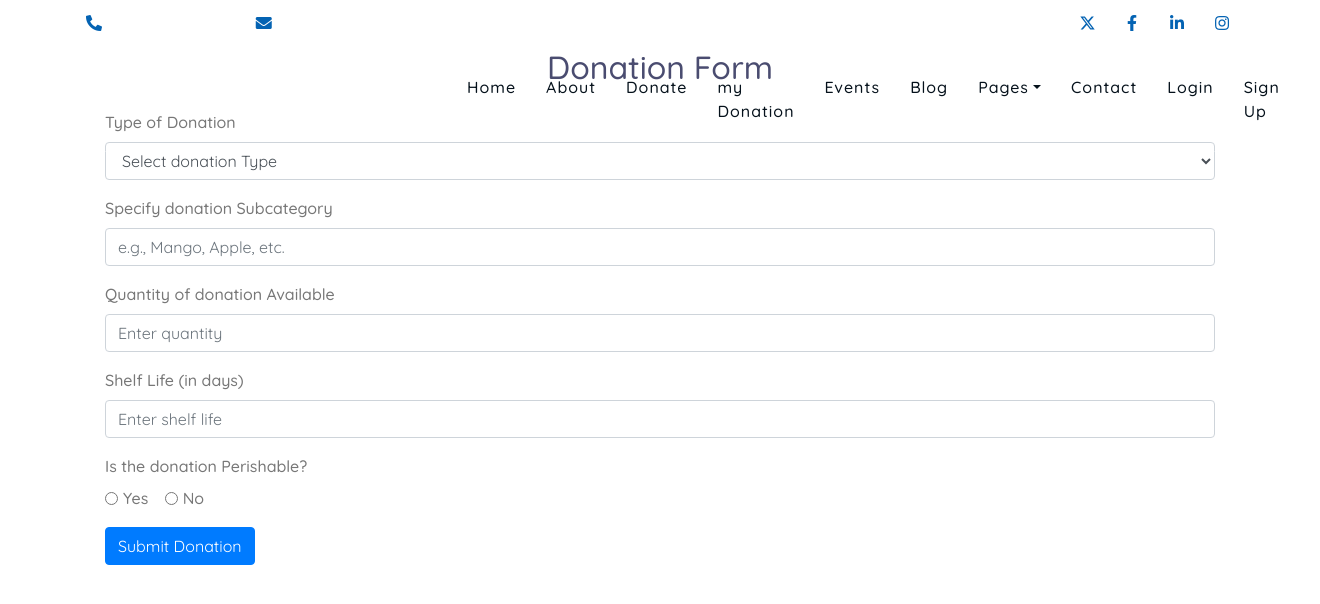
After one commit to Alex203maina/foodFairy, a Django app: page /make_donation/ in a window 1320 px wide. The commit adds this page. Shown: the top 604 px of the page. Run offline with Django 5.2, Linux system fonts and the light colour scheme; some libraries are stand-ins or nearby versions.

```diff
--- a/foodfairy/app/static/css/style.css
+++ b/foodfairy/app/static/css/style.css
@@ -267,7 +267,7 @@ a:focus {
 .navbar-dark .navbar-nav .nav-link:hover,
 .navbar-dark .navbar-nav .nav-link.active {
     padding: 10px 15px 8px 15px;
-    color: #ffffff;
+    color: #05111b;
 }
 
 .navbar-dark .navbar-nav .nav-link:hover,
--- a/foodfairy/app/templates/header.html
+++ b/foodfairy/app/templates/header.html
@@ -39,8 +39,10 @@
 
         <div class="collapse navbar-collapse justify-content-between" id="navbarCollapse">
             <div class="navbar-nav ml-auto">
-                <a href="{% url 'app:home' %}" class="nav-item nav-link {% if request.path == '' %}active{% endif %}">Home</a>
+                <a href="{% url 'app:home' %}" class="nav-item nav-link {% if request.path == '/app/' %}active{% endif %}">Home</a>
                 <a href="{% url 'app:about' %}" class="nav-item nav-link {% if 'about' in request.path %}active{% endif %}">About</a>
+                <a href="{% url 'app:makeDonation' %}" class="nav-item nav-link {% if 'makeDonation' in request.path %}active{% endif %}">Donate</a>
+                <a href="{% url 'app:myDonation' %}" class="nav-item nav-link {% if 'myDonation' in request.path %}active{% endif %}">my Donation</a>
                 <a href="{% url 'app:event' %}" class="nav-item nav-link {% if 'event' in request.path %}active{% endif %}">Events</a>
                 <a href="{% url 'app:blog' %}" class="nav-item nav-link {% if 'blog' in request.path %}active{% endif %}">Blog</a>
 
@@ -49,7 +51,7 @@
                     <div class="dropdown-menu">
                         <a href="single.html" class="dropdown-item">Detail Page</a>
                         <a href="service.html" class="dropdown-item">What We Do</a>
-                        <a href="team.html" class="dropdown-item">Meet The Team</a>
+                        <a href="{% url 'app:team' %}" class="dropdown-item">Meet The Team</a>
                         <a href="{%  url 'app:donate' %}" class="dropdown-item {% if 'donate' in request.path  %} active {% endif %}">Donate Now</a>
                         <a href="volunteer.html" class="dropdown-item">Become A Volunteer</a>
                     </div>
--- /dev/null
+++ b/foodfairy/app/templates/make_donation.html
@@ -0,0 +1,82 @@
+{% include 'layout.html' %}
+{% load static %}
+{% block title %} {% endblock %}
+{% block body %}
+
+<div class="container mt-5">
+    <h2 class="text-center mb-4"> Donation Form</h2>
+    <form>
+        <!-- Food Type ID (Auto-generated) -->
+        <div class="form-group d-none">
+            <label for="food_type_id">Food Type ID</label>
+            <input type="number" id="food_type_id" class="form-control" placeholder="Auto-generated ID" readonly >
+        </div>
+
+        <!-- Food Type (Dropdown) -->
+        <div class="form-group">
+            <label for="type">Type of Donation</label>
+            <select id="type" class="form-control" required>
+                <option value="">Select donation Type</option>
+                <option value="fruits">Fruits</option>
+                <option value="vegetables">Vegetables</option>
+                <option value="meals">Meals</option>
+                <option value="cereals">Cereals</option>
+                <option value="Dairy-Products">Dairy Products</option>
+                <option value="Snacks">Snacks /Junk Foods</option>
+                <option value="Beverages">Beverages</option>
+                <option value="personal_care">Personal Care Items</option>
+                <!-- Add more options as needed -->
+            </select>
+        </div>
+
+        <!-- Subcategory (Text Input) -->
+        <div class="form-group">
+            <label for="subcategory">Specify donation Subcategory</label>
+            <input type="text" id="subcategory" class="form-control" placeholder="e.g., Mango, Apple, etc.">
+        </div>
+
+        <!-- Capacity -->
+        <div class="form-group">
+            <label for="capacity">Quantity of donation Available</label>
+            <input type="number" id="capacity" class="form-control" placeholder="Enter quantity" required>
+        </div>
+
+        <!-- Shelf Life -->
+        <div class="form-group">
+            <label for="shelf_life">Shelf Life (in days)</label>
+            <input type="number" id="shelf_life" class="form-control" placeholder="Enter shelf life" required>
+        </div>
+
+        <!-- Is Perishable -->
+        <div class="form-group">
+            <label>Is the donation Perishable?</label>
+            <div>
+                <div class="form-check form-check-inline">
+                    <input class="form-check-input" type="radio" name="is_perishable" id="perishableYes" value="true" required>
+                    <label class="form-check-label" for="perishableYes">Yes</label>
+                </div>
+                <div class="form-check form-check-inline">
+                    <input class="form-check-input" type="radio" name="is_perishable" id="perishableNo" value="false">
+                    <label class="form-check-label" for="perishableNo">No</label>
+                </div>
+            </div>
+        </div>
+
+        <!-- Donor ID (Auto-generated) -->
+        <div class="form-group d-none">
+            <label for="donor_id">Donor ID</label>
+            <input type="number" id="donor_id" class="form-control" placeholder="Auto-generated Donor ID" readonly>
+        </div>
+
+        <!-- Is Distributed (Admin Only) -->
+        <div class="form-group d-none">
+            <label>Distribution Status</label>
+            <input type="text" class="form-control" value="Pending Approval by Admin" readonly>
+        </div>
+
+        <!-- Submit Button -->
+        <button type="submit" class="btn btn-primary">Submit Donation</button>
+    </form>
+</div>
+
+{% endblock %}
--- a/foodfairy/app/urls.py
+++ b/foodfairy/app/urls.py
@@ -15,4 +15,6 @@ urlpatterns = [
     path('signup/', views.register, name ='register'),
     path('event/', views.event, name = 'event'),
     path('blog/', views.blog, name = 'blog'),
+    path('make_donation/', views.makeDonation, name = 'makeDonation'),
+    path('my_donation/', views.myDonation, name = 'myDonation'),
 ]
--- a/foodfairy/app/views.py
+++ b/foodfairy/app/views.py
@@ -28,3 +28,9 @@ def event(request):
     return render(request, 'event.html')
 def blog(request):
     return render(request, 'blog.html')
+
+def makeDonation(request):
+    return render(request, 'make_donation.html')
+
+def myDonation(request):
+    return render(request, 'my_donation.html')
```
Also changed, not shown: foodfairy/app/templates/index.html (+64 -0 lines), foodfairy/app/templates/my_donation.html (added, +64 -0 lines), foodfairy/foodfairy/settings.py (+15 -2 lines).
